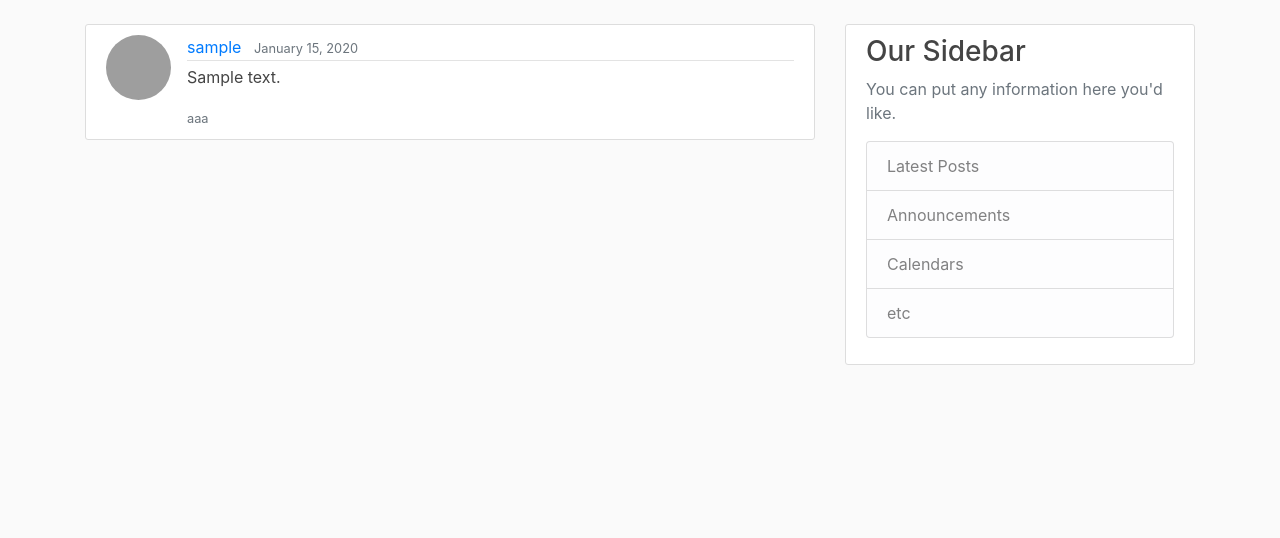
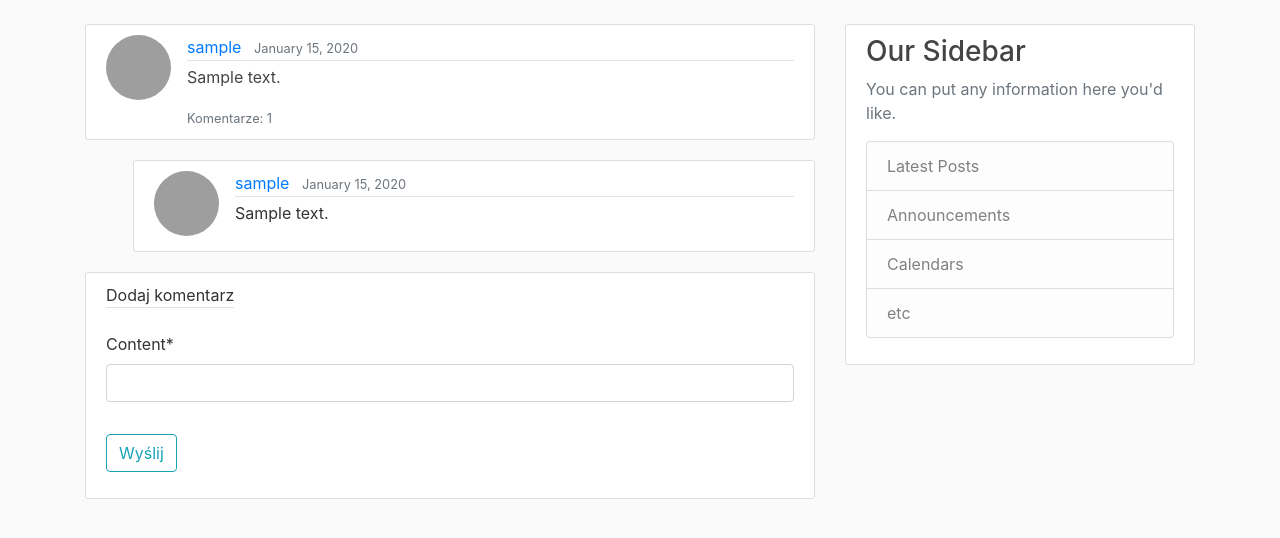
Before and after one commit to eskrzypiec/Warsztaty_5.1_Twitter, a Django app: page /tweet/1/ in a window 1280 px wide. Shown: the part 56-594 px from the top of the page. Run offline with Django 3.2, Linux system fonts and the light colour scheme; a user stored in the database is signed in; tables that the repository leaves empty hold one stand-in row (values such as "Sample post"); some libraries are stand-ins or nearby versions; grey boxes are pictures that could not be loaded.

Commit message:
Komentarze i wiadomości

```diff
--- a/Warsztaty5_1/Warsztaty5_1/urls.py
+++ b/Warsztaty5_1/Warsztaty5_1/urls.py
@@ -27,6 +27,7 @@ urlpatterns = [
     path('user_messages_received/', UserReceivedMessagesView.as_view(), name='messages-received'),
     path('user_messages_sent/', UserSentMessagesView.as_view(), name='messages-sent'),
     path('message_detail/<int:id_message>/', MessageDetailView.as_view(), name='message-details'),
+    path('send_message/', SendMessageView.as_view(), name='send-message'),
 
 
 ]
--- a/Warsztaty5_1/twitter/forms.py
+++ b/Warsztaty5_1/twitter/forms.py
@@ -1,3 +1,15 @@
 from django import forms
 
 from twitter.models import *
+
+
+class AddCommentForm(forms.ModelForm):
+    class Meta:
+        model = Comment
+        fields = ['content']
+
+
+class SendMessageForm(forms.ModelForm):
+    class Meta:
+        model = Message
+        fields = ['content', 'sent_to']
--- a/Warsztaty5_1/twitter/models.py
+++ b/Warsztaty5_1/twitter/models.py
@@ -10,15 +10,17 @@ class Tweet(models.Model):
     def __str__(self):
         return f"{self.user}: {self.content[0:50]}"
 
+
 class Message(models.Model):
     content = models.TextField()
     sent_date = models.DateTimeField(auto_now_add=True)
-    sent_to = models.ForeignKey(User, on_delete=models.CASCADE, related_name= "sent_to")
-    sent_from = models.ForeignKey(User, on_delete=models.CASCADE, related_name= "sent_from")
+    sent_to = models.ForeignKey(User, on_delete=models.CASCADE, related_name="sent_to")
+    sent_from = models.ForeignKey(User, on_delete=models.CASCADE, related_name="sent_from")
     read = models.BooleanField(default=False)
 
     def __str__(self):
         return f"Do: {self.sent_to}, Od: {self.sent_from}, Treść: {self.content[0:30]}"
+
 
 class Comment(models.Model):
     content = models.CharField(max_length=60)
--- a/Warsztaty5_1/twitter/templates/twitter/content_page.html
+++ b/Warsztaty5_1/twitter/templates/twitter/content_page.html
@@ -1,4 +1,5 @@
 {% extends "twitter/base.html" %}
+{% load twitter.extras %}
 {% block content %}
 {% for tweet in tweets %}
 <article class="media content-section">
@@ -11,7 +12,7 @@
         <a class="article-title" href="{% url 'show-tweet' tweet.id %}">
             <p class="article-content">{{ tweet.content }}</p>
         </a>
-        <small class="text-muted">aaa</small>
+        <small class="text-muted">Komentarze: {{ tweet|count_comments }}</small>
     </div>
 </article>
 {% endfor %}
--- a/Warsztaty5_1/twitter/templates/twitter/tweet_details.html
+++ b/Warsztaty5_1/twitter/templates/twitter/tweet_details.html
@@ -1,4 +1,6 @@
 {% extends "twitter/base.html" %}
+{% load twitter.extras %}
+{% load crispy_forms_tags %}
 {% block content %}
 <article class="media content-section">
     <img class="rounded-circle article-img" src="#">
@@ -10,7 +12,35 @@
         <a class="article-title" href="{% url 'show-tweet' tweet.id %}">
             <p class="article-content">{{ tweet.content }}</p>
         </a>
-        <small class="text-muted">aaa</small>
+        <small class="text-muted">Komentarze: {{ tweet|count_comments }}</small>
     </div>
 </article>
+{% if comments %}
+{% for comment in comments %}
+    <article class="media content-section ml-5">
+        <img class="rounded-circle article-img" src="#">
+
+        <div class="media-body">
+            <div class="article-metadata">
+                <a class="mr-2" href="#">{{ comment.user }}</a>
+                <small class="text-muted">{{ comment.creation_date|date:"F d, Y" }}</small>
+            </div>
+            <p class="article-content">{{ comment.content }}</p>
+        </div><br>
+
+    </article>
+        {% endfor %}
+{% endif %}
+ <div class="content-section">
+        <form method="post">
+            {% csrf_token %}
+            <fieldset class="form-group">
+                <label class="border-bottom mb-4">Dodaj komentarz</label>
+                {{ form|crispy }}
+            </fieldset>
+            <div class="form-group">
+                <button class="btn btn-outline-info" type="submit">Wyślij</button>
+            </div>
+        </form>
+</div>
 {% endblock %}
--- a/Warsztaty5_1/twitter/templates/twitter/user_messages.html
+++ b/Warsztaty5_1/twitter/templates/twitter/user_messages.html
@@ -5,6 +5,7 @@
     {% else %}
         <h3> Wiadomości wysłane <a class="mr-2" href="{% url 'messages-received' %}">Skrzynka odbiorcza</a></h3>
     {%  endif %}
+<a class="mr-2" href="{% url 'send-message' %}">Wyślij wiadomość</a>
 {% for message in user_messages %}
 <article class="media content-section">
     <div class="media-body">
--- /dev/null
+++ b/Warsztaty5_1/twitter/templatetags/twitter/extras.py
@@ -0,0 +1,11 @@
+from django import template
+
+from twitter.models import Comment
+
+register = template.Library()
+
+
+@register.filter(name='count_comments')
+def count_comments(tweet):
+    comments = Comment.objects.filter(tweet_id=tweet.id)
+    return len(comments)
--- a/Warsztaty5_1/twitter/views.py
+++ b/Warsztaty5_1/twitter/views.py
@@ -1,9 +1,11 @@
+from django.contrib import messages
 from django.contrib.auth.mixins import LoginRequiredMixin
-from django.shortcuts import render, get_object_or_404
+from django.shortcuts import render, get_object_or_404, redirect
 from django.urls import reverse_lazy
 from django.views import View
 from django.views.generic import CreateView
 
+from twitter.forms import AddCommentForm, SendMessageForm
 from twitter.models import *
 
 
@@ -36,7 +38,19 @@ class UserTweetView(LoginRequiredMixin, View):
 class ShowTweetView(LoginRequiredMixin, View):
     def get(self, request, id_tweet):
         tweet = get_object_or_404(Tweet, id=id_tweet)
+        comments = Comment.objects.filter(tweet_id=tweet.id)
+        form = AddCommentForm()
         return render(request, "twitter/tweet_details.html", locals())
+
+    def post(self, request, id_tweet):
+        tweet = get_object_or_404(Tweet, pk=id_tweet)
+        form = AddCommentForm(request.POST)
+        if form.is_valid():
+            content = form.cleaned_data.get('content')
+            comment = Comment(content=content, tweet=tweet, user=request.user)
+            comment.save()
+            messages.success(request, "Komentarz został dodany poprawnie")
+        return redirect("show-tweet", id_tweet=id_tweet)
 
 
 class UserReceivedMessagesView(LoginRequiredMixin, View):
@@ -53,9 +67,27 @@ class UserSentMessagesView(LoginRequiredMixin, View):
         user_messages = Message.objects.filter(sent_to_id=id_user)
         return render(request, "twitter/user_messages.html", locals())
 
+
 class MessageDetailView(LoginRequiredMixin, View):
     def get(self, request, id_message):
-        message_detail = Message.objects.get(id = id_message)
+        message_detail = Message.objects.get(id=id_message)
         message_detail.read = True
         message_detail.save()
         return render(request, "twitter/message_details.html", locals())
+
+
+class SendMessageView(LoginRequiredMixin, View):
+    def get(self, request):
+        form = SendMessageForm
+        return render(request, "twitter/add.html", locals())
+
+    def post(self, request):
+        sent_from = request.user
+        form = SendMessageForm(request.POST)
+        if form.is_valid():
+            content = form.cleaned_data.get('content')
+            sent_to = form.cleaned_data.get('sent_to')
+            message_sent = Message(content=content, sent_from=sent_from, sent_to=sent_to)
+            message_sent.save()
+            messages.success(request, "Wiadomość wysłana")
+        return redirect("messages-received")
```
Also changed, not shown: Warsztaty5_1/requirements.txt (added, +28 -0 lines), Warsztaty5_1/twitter/templatetags/twitter/__init__.py (added).
